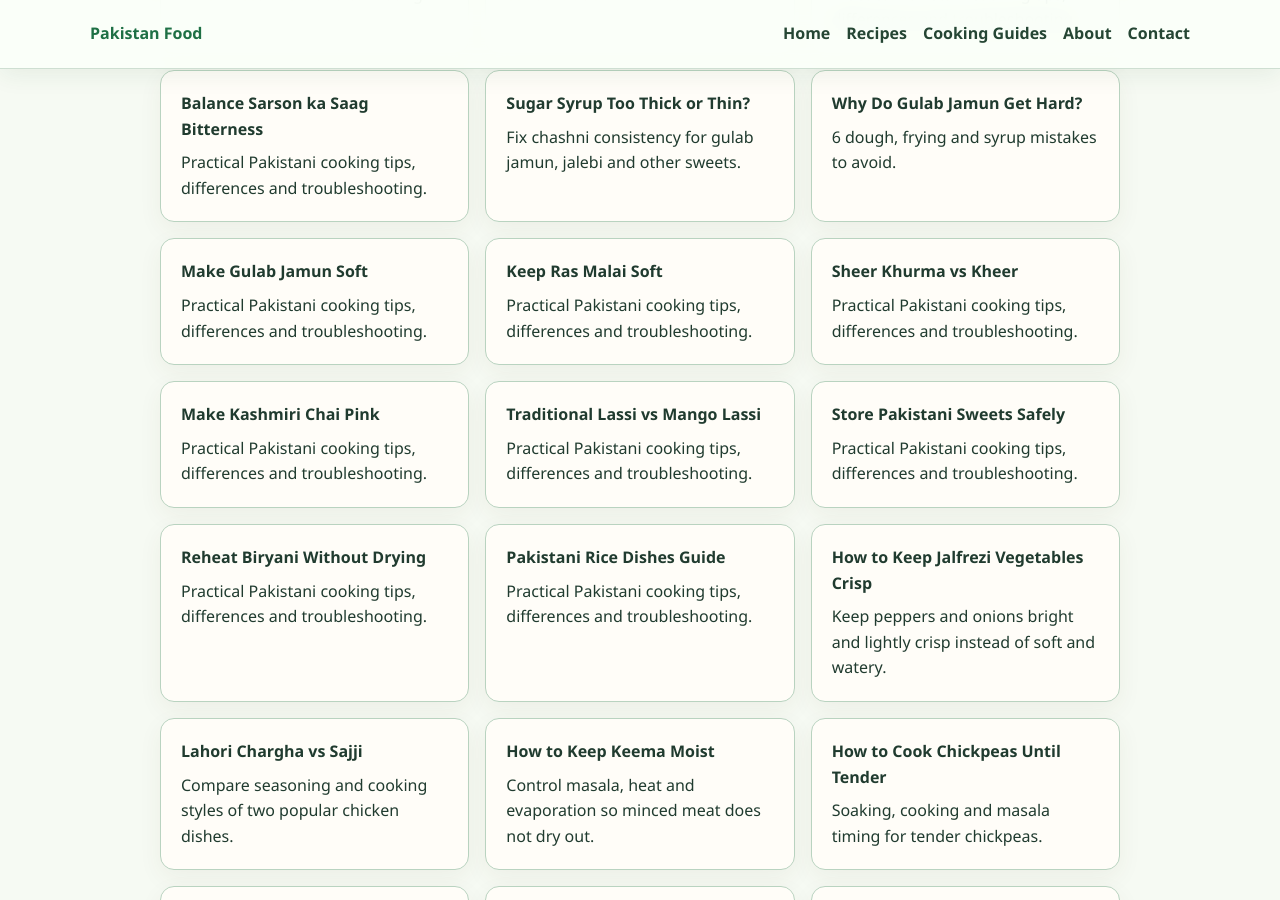
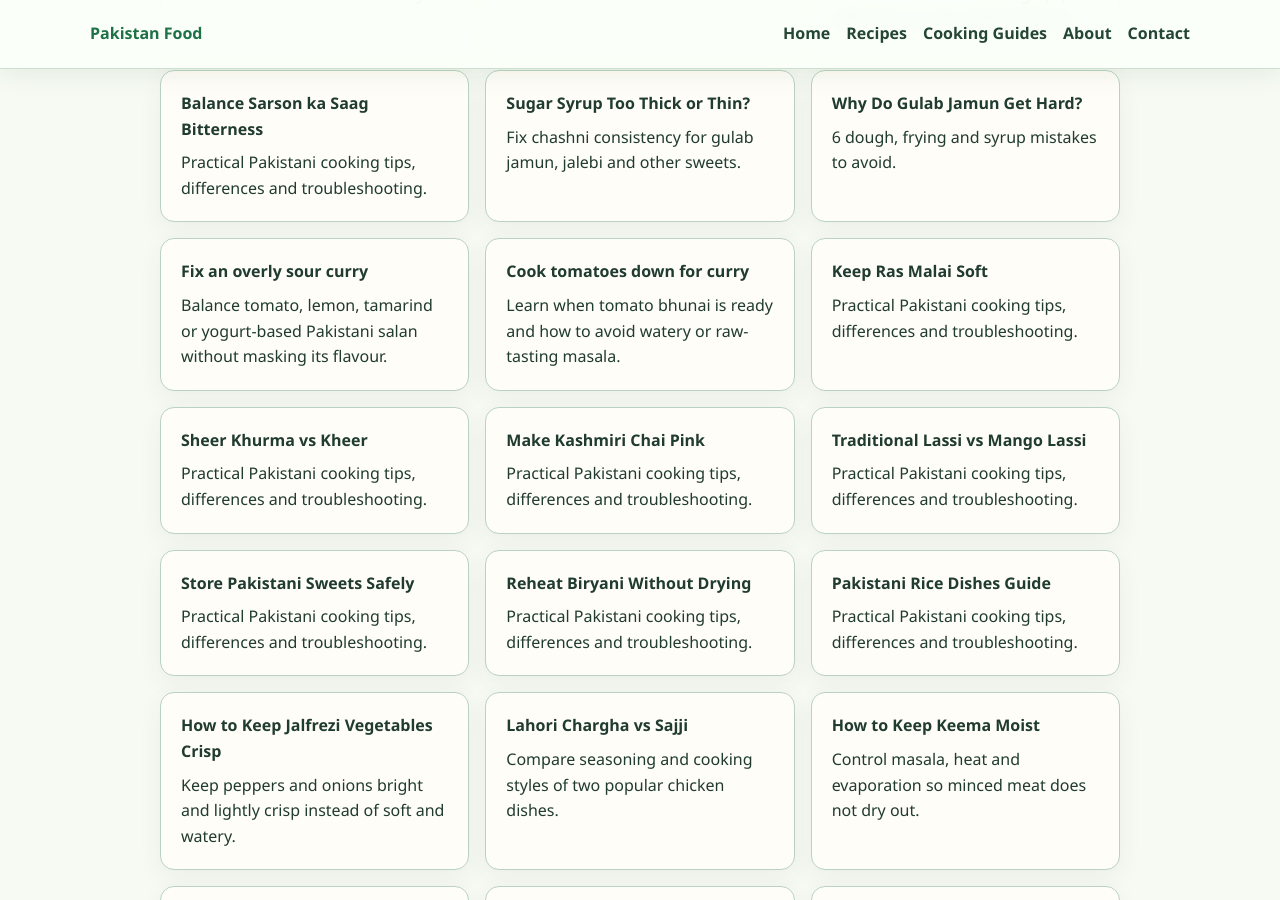
Before and after one commit to manazarali01-hub/pakistan-food, a Jekyll site: the page guides/index.html, which Jekyll copies as it is, in a window 1280 px wide and 900 px high, scrolled down 3463 px. Built offline with Jekyll 4.4.1, drawn with Linux system fonts in a browser that asks for light colours.

Commit message:
Improve cooking guide discovery and remove duplicate card

```diff
--- a/guides/index.html
+++ b/guides/index.html
@@ -73,7 +73,8 @@
 <a class="card" href="how-to-remove-bitterness-from-sarson-ka-saag.html"><strong>Balance Sarson ka Saag Bitterness</strong><span>Practical Pakistani cooking tips, differences and troubleshooting.</span></a>
 <a class="card" href="sugar-syrup-consistency-for-pakistani-sweets.html"><strong>Sugar Syrup Too Thick or Thin?</strong><span>Fix chashni consistency for gulab jamun, jalebi and other sweets.</span></a>
 <a class="card" href="how-to-make-gulab-jamun-soft.html"><strong>Why Do Gulab Jamun Get Hard?</strong><span>6 dough, frying and syrup mistakes to avoid.</span></a>
-<a class="card" href="how-to-make-gulab-jamun-soft.html"><strong>Make Gulab Jamun Soft</strong><span>Practical Pakistani cooking tips, differences and troubleshooting.</span></a>
+<a class="card" href="how-to-balance-sourness-in-curry.html"><strong>Fix an overly sour curry</strong><span>Balance tomato, lemon, tamarind or yogurt-based Pakistani salan without masking its flavour.</span></a>
+<a class="card" href="how-to-cook-tomatoes-down-for-curry.html"><strong>Cook tomatoes down for curry</strong><span>Learn when tomato bhunai is ready and how to avoid watery or raw-tasting masala.</span></a>
 <a class="card" href="how-to-keep-ras-malai-soft.html"><strong>Keep Ras Malai Soft</strong><span>Practical Pakistani cooking tips, differences and troubleshooting.</span></a>
 <a class="card" href="sheer-khurma-vs-kheer.html"><strong>Sheer Khurma vs Kheer</strong><span>Practical Pakistani cooking tips, differences and troubleshooting.</span></a>
 <a class="card" href="how-to-make-kashmiri-chai-pink.html"><strong>Make Kashmiri Chai Pink</strong><span>Practical Pakistani cooking tips, differences and troubleshooting.</span></a>
```
